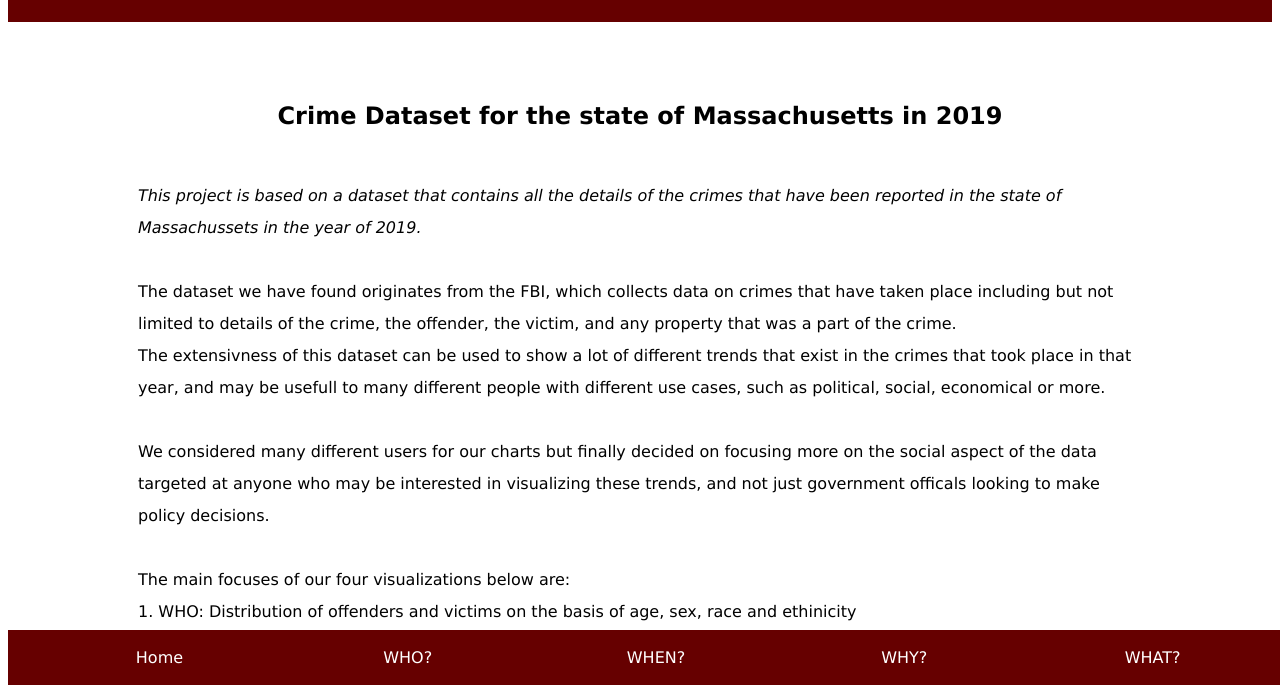
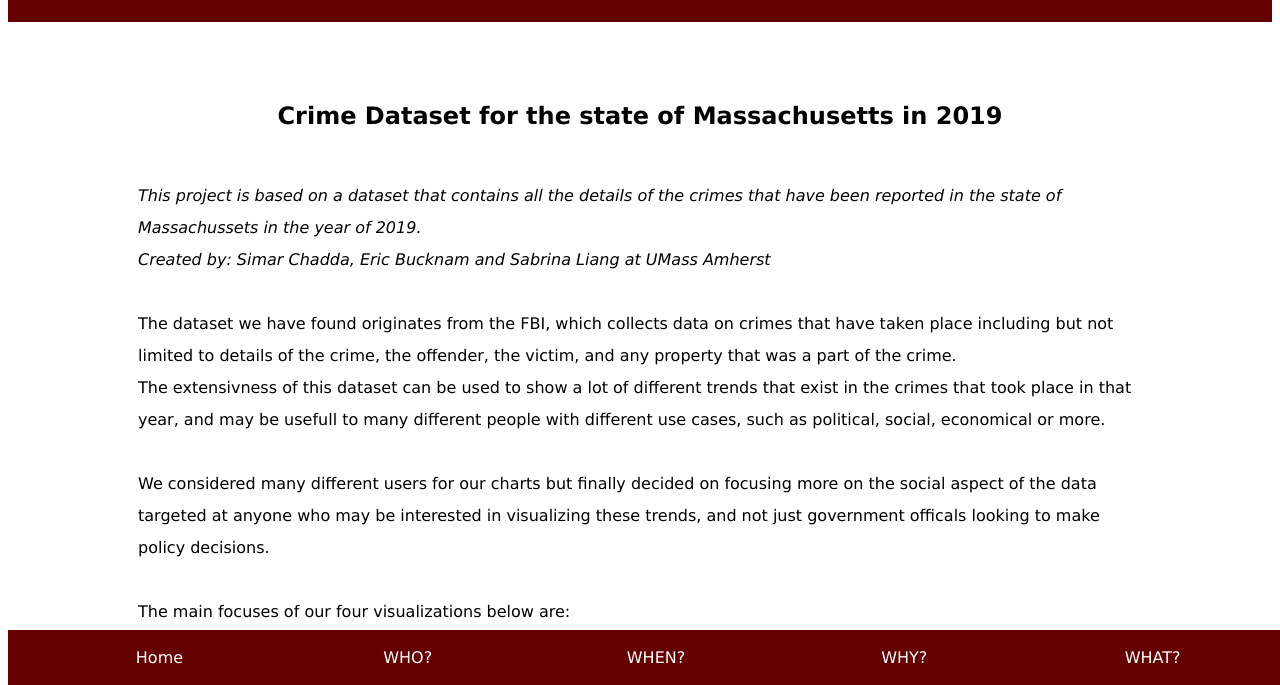
Before and after one commit to SimarChadda/SimarChadda.github.io, a plain HTML site: page index.html in a window 1280 px wide. Shown: the part 115-800 px from the top of the page. Drawn offline with nearby package versions, Linux system fonts and the light colour scheme; no server answers.

Commit message:
Added authors

```diff
--- a/index.html
+++ b/index.html
@@ -79,8 +79,8 @@ text-decoration: none;
   <div class="intro">
     <h2 style = "text-align: center;margin: 50px"><b>Crime Dataset for the state of Massachusetts in 2019</b></h2>
     <p style="margin-left:100px;margin-right: 100px"><i>
-    	This project is based on a dataset that contains all the details of the crimes that have been reported in the state of Massachussets in the year of 2019. </i><br><br>
-
+    	This project is based on a dataset that contains all the details of the crimes that have been reported in the state of Massachussets in the year of 2019. </i><br>
+	    <i>Created by: Simar Chadda, Eric Bucknam and Sabrina Liang at UMass Amherst</i><br><br>
     	The dataset we have found originates from the FBI, which collects data on crimes that have taken place including but not limited to details of the crime, the offender, the victim, and any property that was a part of the crime. <br>
     	The extensivness of this dataset can be used to show a lot of different trends that exist in the crimes that took place in that year, and may be usefull to many different people with different use cases, such as political, social, economical or more. <br><br>
 
```
